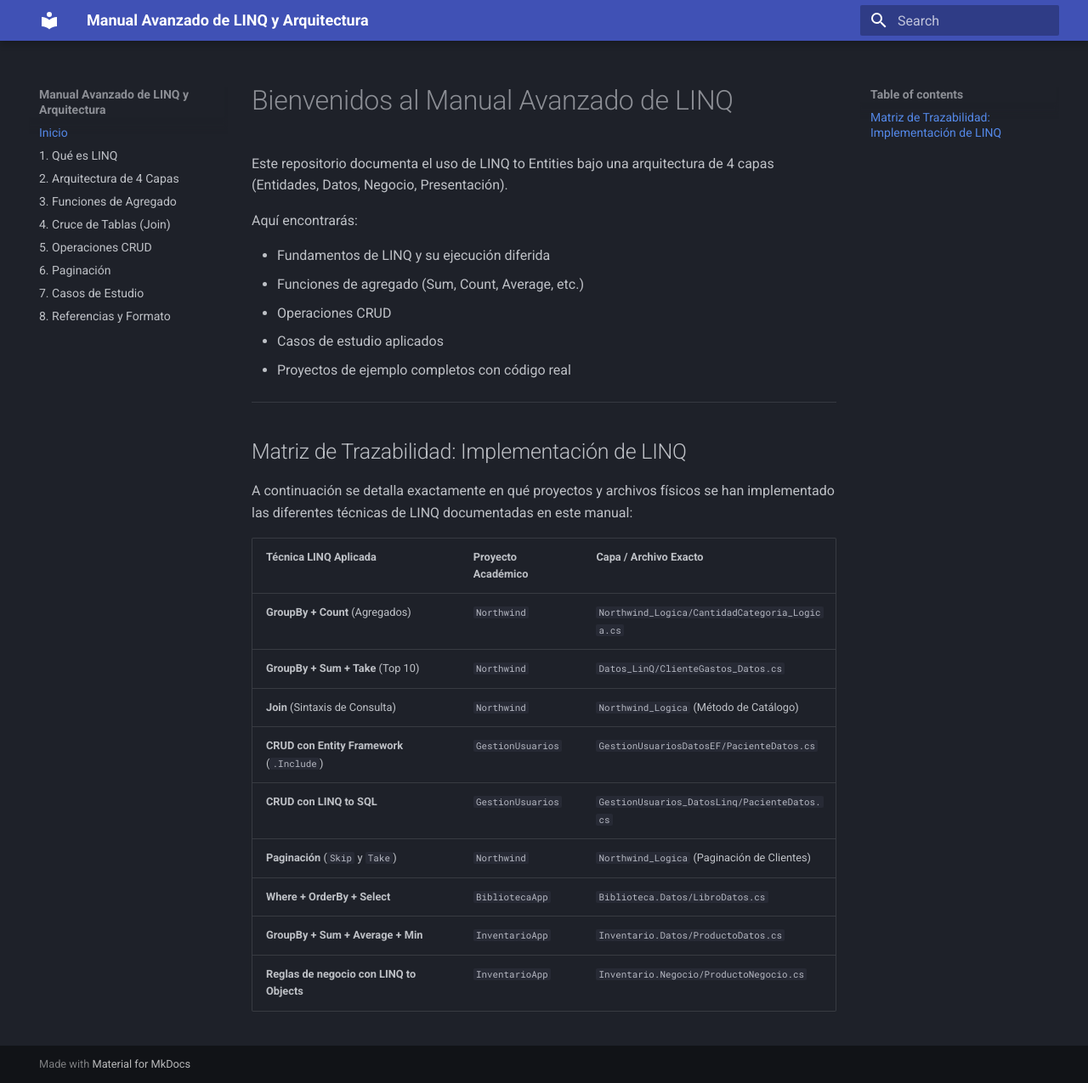
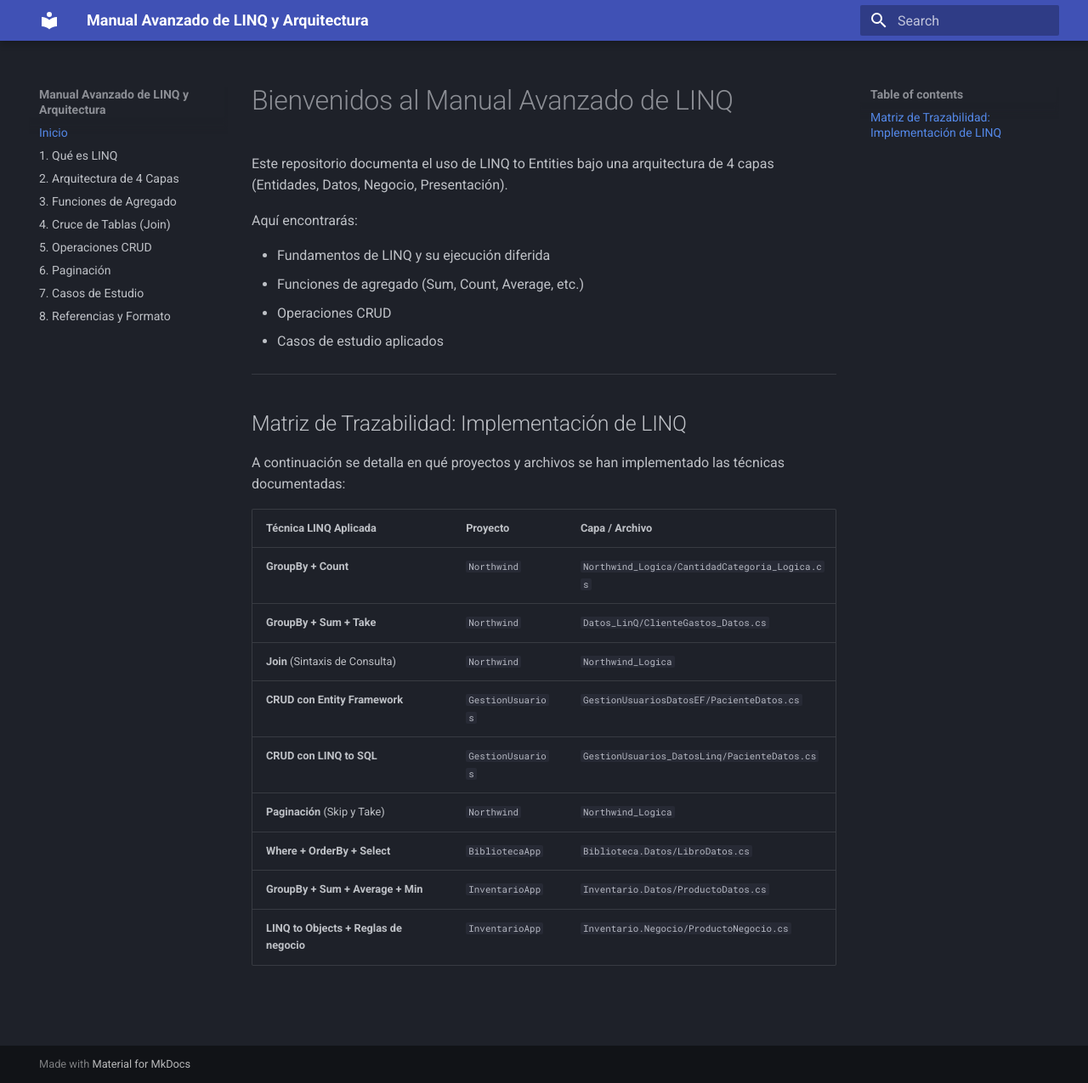
Before and after one commit to mar991-c/Manual-linQ, an MkDocs documentation site: the page built from docs/index.md, in a window 1280 px wide and 1275 px high. Shown: the whole window at 85% size. Built offline with MkDocs 1.6.1 and Material for MkDocs 9.7.7, drawn with Linux system fonts in a browser that asks for light colours.

Commit message:
docs: actualizar

```diff
--- a/docs/index.md
+++ b/docs/index.md
@@ -9,22 +9,21 @@ Aquí encontrarás:
 * Funciones de agregado (Sum, Count, Average, etc.)
 * Operaciones CRUD
 * Casos de estudio aplicados
-* Proyectos de ejemplo completos con código real
 
 ---
 
 ## Matriz de Trazabilidad: Implementación de LINQ
 
-A continuación se detalla exactamente en qué proyectos y archivos físicos se han implementado las diferentes técnicas de LINQ documentadas en este manual:
+A continuación se detalla en qué proyectos y archivos se han implementado las técnicas documentadas:
 
-| Técnica LINQ Aplicada | Proyecto Académico | Capa / Archivo Exacto |
+| Técnica LINQ Aplicada | Proyecto | Capa / Archivo |
 | :--- | :--- | :--- |
-| **GroupBy + Count** (Agregados) | `Northwind` | `Northwind_Logica/CantidadCategoria_Logica.cs` |
-| **GroupBy + Sum + Take** (Top 10) | `Northwind` | `Datos_LinQ/ClienteGastos_Datos.cs` |
-| **Join** (Sintaxis de Consulta) | `Northwind` | `Northwind_Logica` (Método de Catálogo) |
-| **CRUD con Entity Framework** (`.Include`) | `GestionUsuarios` | `GestionUsuariosDatosEF/PacienteDatos.cs` |
+| **GroupBy + Count** | `Northwind` | `Northwind_Logica/CantidadCategoria_Logica.cs` |
+| **GroupBy + Sum + Take** | `Northwind` | `Datos_LinQ/ClienteGastos_Datos.cs` |
+| **Join** (Sintaxis de Consulta) | `Northwind` | `Northwind_Logica` |
+| **CRUD con Entity Framework** | `GestionUsuarios` | `GestionUsuariosDatosEF/PacienteDatos.cs` |
 | **CRUD con LINQ to SQL** | `GestionUsuarios` | `GestionUsuarios_DatosLinq/PacienteDatos.cs` |
-| **Paginación** (`Skip` y `Take`) | `Northwind` | `Northwind_Logica` (Paginación de Clientes) |
+| **Paginación** (Skip y Take) | `Northwind` | `Northwind_Logica` |
 | **Where + OrderBy + Select** | `BibliotecaApp` | `Biblioteca.Datos/LibroDatos.cs` |
 | **GroupBy + Sum + Average + Min** | `InventarioApp` | `Inventario.Datos/ProductoDatos.cs` |
-| **Reglas de negocio con LINQ to Objects** | `InventarioApp` | `Inventario.Negocio/ProductoNegocio.cs` |
+| **LINQ to Objects + Reglas de negocio** | `InventarioApp` | `Inventario.Negocio/ProductoNegocio.cs` |
```
